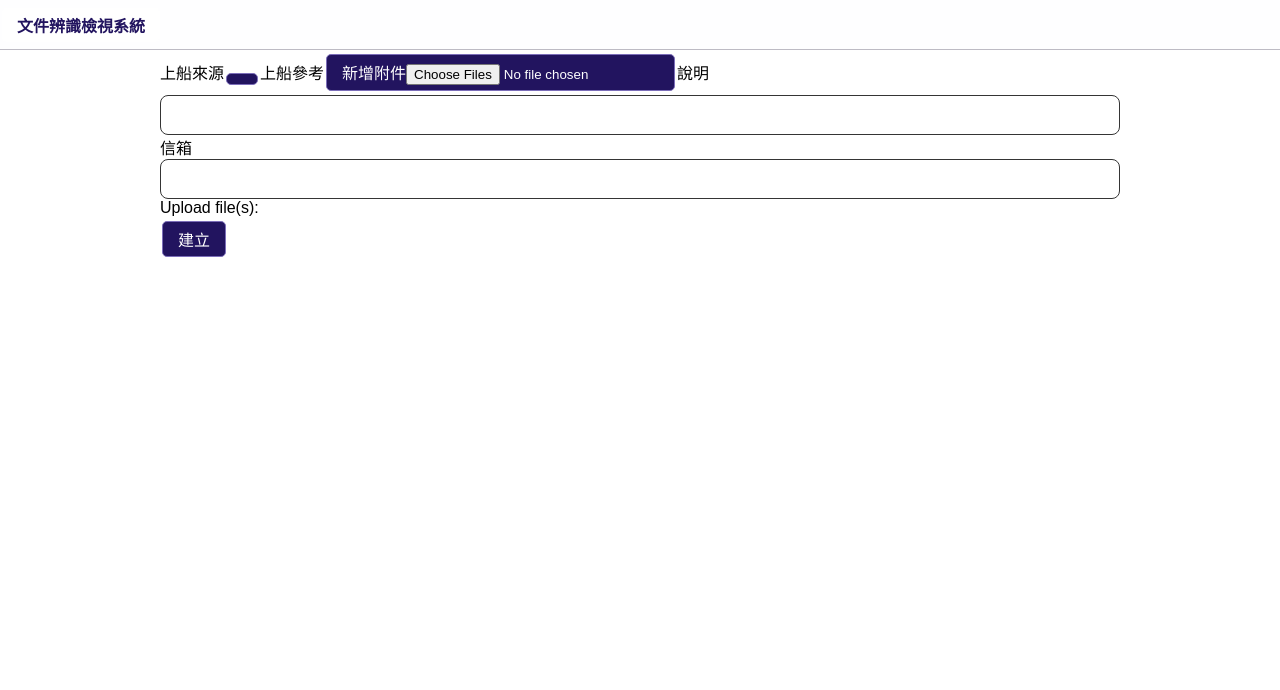
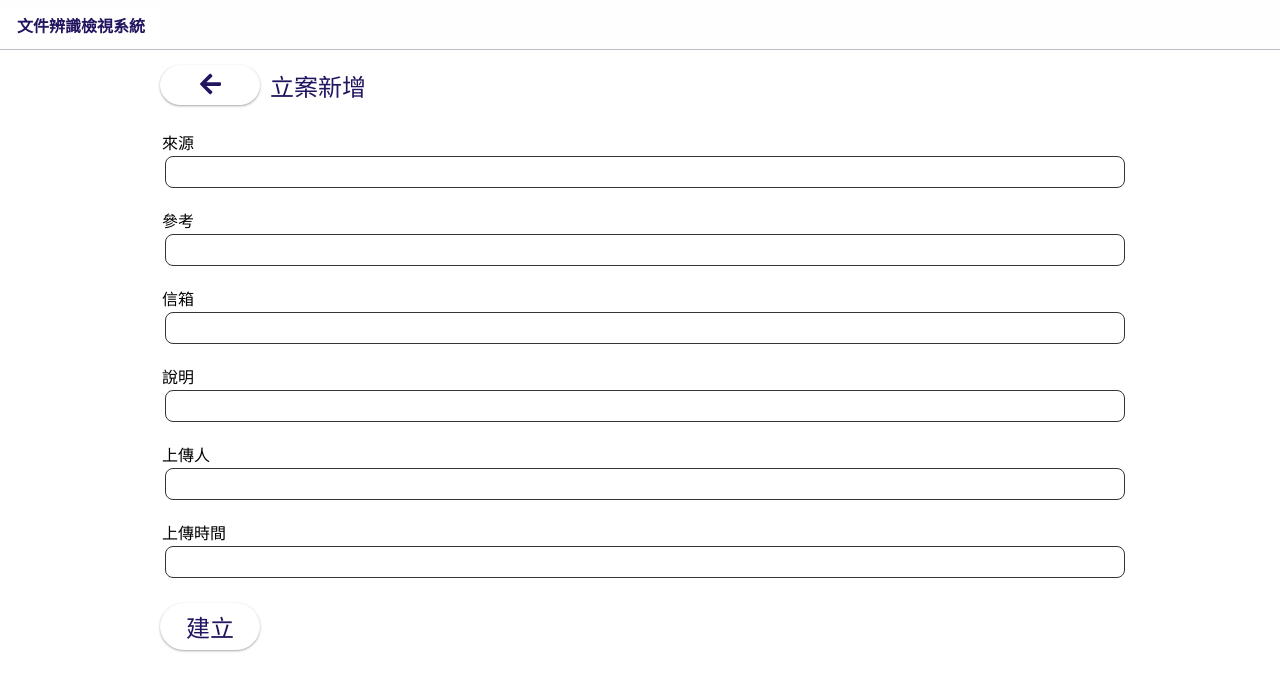
Before and after one commit to ichexernest/canvas-control, a React (Create React App) app: page /CreateNew in a window 1280 px wide. Shown: the top 690 px of the page. Built offline with nearby package versions, Linux system fonts and the light colour scheme.

Commit message:
error handle

```diff
--- a/src/GlobalStyle.js
+++ b/src/GlobalStyle.js
@@ -16,6 +16,7 @@ export const GlobalStyle = createGlobalStyle`
     --listActionColor:rgb(219, 216, 232);
     --btnActionColor:rgb(126, 109, 199);
     --btnDisabledColor:rgb(163, 159, 179);
+    --tableActionColor:rgba(34, 20, 95, .2);
     --bgMaskColor: #dddddd;
     --bgError: rgb(242, 102, 102);
     --bgSuccess:rgb(0, 196, 10);
@@ -68,6 +69,9 @@ body{
             user-select:none;
             cursor: pointer;
         }
+        .d-none{
+            background-color: var(--primary);
+        }
     }
     li{
         position: relative;
--- a/src/components/CreateNew.js
+++ b/src/components/CreateNew.js
@@ -1,6 +1,8 @@
 import styled from "styled-components";
+import { FontAwesomeIcon } from '@fortawesome/react-fontawesome'
+import { faArrowLeft } from '@fortawesome/free-solid-svg-icons'
 import { React, useEffect, useState, useRef } from "react";
-const useForceUpdate = () => useState()[1];
+import { Link } from 'react-router-dom';
 const CreateNew = () => {
     const Wrapper = styled.div`
         max-height: 92vh;
@@ -9,51 +11,31 @@ const CreateNew = () => {
         margin:0 auto;
         display: flex;
         flex-direction: column;
+
     `;
-    const InputContent = styled.div`
-    position: relative;
-    max-width: var(--maxWidth);
-    width: 100%;
-    height: 40px;
-    border-radius: 8px;
-    border:1px solid var(--medGrey);
+    const InputLabel = styled.span`
+
+    margin:10px 2px 2px;
+
+`;
+    const NewBtn = styled.button`
     background-color: var(--white);
-    color: var(--darkGrey);
-    input{
-        font-size: var(--fontMed);
-        position: absolute;
-        left: 0;
-        margin:8px 0;
-        padding: 0 0 0 10px;
-        border: 0;
-        width: 95%;
-        background: transparent;
-        height: 25px;
-        color: var(--darkGrey);
-        :focus{
-        outline:none;
-        }
-    }
-    :focus-within{
-        border: 2px solid var(--btnActionColor);
-        box-shadow:  0 0 3px var(--listActionColor), 0 0 5px var(--listActionColor);
-    }
-    `;
-    const Button = styled.button`
-    background-color: rgb(34, 20, 95);
-    border: 1px solid rgb(124, 110, 185);
-    color: white;
-    padding: 5px 15px;
+    border: 1px solid var(--white);
+    box-shadow: 0 1px 3px rgba(0,0,0,0.12), 0 1px 2px rgba(0,0,0,0.24);
+    transition: all 0.3s cubic-bezier(.25,.8,.25,1);
+    color: var(--primary);
+    padding: 5px 25px;
     text-align: center;
     text-decoration: none;
     display: inline-block;
-    font-size: 16px;
-    margin: 4px 2px;
+    font-size: var(--fontBig);
+    margin: 15px 0px;
+    width:100px;
     transition-duration: 0.4s;
     cursor: pointer;
-    border-radius: 5px;
+    border-radius: 50px;
     :hover{
-        background-color: var(--btnActionColor);
+        box-shadow: 0 3px 6px rgba(0,0,0,0.16), 0 3px 6px rgba(0,0,0,0.23);
     }
     [disabled=disabled], :disabled {
         background-color: var(--btnDisabledColor);
@@ -63,102 +45,105 @@ const CreateNew = () => {
         }
     }
 `;
-    const fileInput = useRef(null);
-    const forceUpdate = useForceUpdate();
-
-    useEffect(e => {
-        window.addEventListener("keyup", clickFileInput);
-        return () => window.removeEventListener("keyup", clickFileInput);
-    });
-
-    function clickFileInput(e) {
-        if (fileInput.current.nextSibling.contains(document.activeElement)) {
-            // Bind space to trigger clicking of the button when focused
-            if (e.keyCode === 32) {
-                fileInput.current.click();
+const Title =styled.div`
+font-size: var(--fontBig);
+color: var(--primary);
+margin: auto 10px;
+`;
+    const InputContent = styled.div`
+    position: relative;
+    max-width: var(--maxWidth);
+    height: 32px;
+    width: 100%;
+    margin: 0 5px 10px;
+    border-radius: 8px;
+    border:1px solid var(--medGrey);
+    background-color: var(--white);
+    color: var(--darkGrey);
+    .icon{
+        position: absolute;
+        right: 14px;
+        background-color: var(--white);
+        border-radius:50px;
+        top:2px;
+        width: 25px;
+        height:25px;
+        padding:5px;
+        color: var(--primary);
+        z-index:100;
+        pointer-events: none;
+        :hover{
+            background-color: var(--primary);
+            color: var(--primary);
         }
     }
+    input{
+        font-size: var(--fontSmall);
+        position: absolute;
+        left: 0px;
+        margin: 6px 0;
+        padding: 0 0 0 20px;
+        border: 0;
+        width: 95%;
+        background: transparent;
+        height: 20px;
+        color: var(--darkGrey);
+        :focus{
+        outline:none;
     }
-
-    function onSubmit(e) {
-        e.preventDefault();
-        const data = new FormData(fileInput.current.files);
     }
-
-    function fileNames() {
-        const { current } = fileInput;
-
-        if (current && current.files.length > 0) {
-            let messages = [];
-            for (let file of current.files) {
-                messages = messages.concat(<p key={file.name}>{file.name}</p>);
-            }
-            return messages;
-        }
-        return null;
-    }
+    `;
     return (
+        <>
+            <form>
                 <Wrapper>
-            <form onSubmit={onSubmit}>
-                <span>
-                    上船來源
-                </span>
-                <Button>
-                    <input
-                        type="file"
-                        ref={fileInput}
-                        // The onChange should trigger updates whenever
-                        // the value changes?
-                        // Try to select a file, then try selecting another one.
-                        onChange={forceUpdate}
-                        style={{ display: "none" }}
-                        component="label"
-                        multiple
-                    />
-                </Button>
-                <span>
-                    上船參考
-                </span>
-                <Button>
-                    新增附件
-                    <input
-                        id="file"
-                        type="file"
-                        ref={fileInput}
-                        // The onChange should trigger updates whenever
-                        // the value changes?
-                        // Try to select a file, then try selecting another one.
-                        onChange={forceUpdate}
-                        component="label"
-                        multiple
-                    />
-                </Button>
-                <span>
-                    說明
-                </span>
+                    <div style={{ display: 'flex' }}>
+                        <Link to='/'>
+                            <NewBtn><FontAwesomeIcon className="icon" icon={faArrowLeft} /></NewBtn>
+                        </Link >
+                        <Title>立案新增</Title>
+                    </div>
+                    <InputLabel>來源</InputLabel>
                     <InputContent>
                         <input
                             type='text'
                         />
                     </InputContent>
-                <span>
-                    信箱
-                </span>
+                    <InputLabel>參考</InputLabel>
                     <InputContent>
                         <input
                             type='text'
                         />
                     </InputContent>
-                <label htmlFor="file">
-                    <span tabIndex="0" role="button" aria-controls="filename">
-                        Upload file(s):{" "}
-                    </span>
-                </label>
-                {fileNames()}
-                <br />
-                <Button type="submit">建立</Button>
+                    <InputLabel>信箱</InputLabel>
+                    <InputContent>
+                        <input
+                            type='text'
+                        />
+                    </InputContent>
+                    <InputLabel>說明</InputLabel>
+                    <InputContent>
+                        <input
+                            type='text'
+                        />
+                    </InputContent>
+                    <InputLabel>上傳人</InputLabel>
+                    <InputContent>
+                        <input
+                            type='text'
+                        />
+                    </InputContent>
+                    <InputLabel>上傳時間</InputLabel>
+                    <InputContent>
+                        <input
+                            type='text'
+                        />
+                    </InputContent>
+                    <NewBtn type="submit">建立</NewBtn>
+
+                </Wrapper>
             </form>
-        </Wrapper>
+        </>
     );
 }
 
--- a/src/components/Detail.js
+++ b/src/components/Detail.js
@@ -4,6 +4,7 @@ import { React, useEffect, useState } from "react";
 //import Sidebar from "./Sidebar";
 import { FontAwesomeIcon } from '@fortawesome/react-fontawesome'
 import { faSpinner} from '@fortawesome/free-solid-svg-icons'
+import { useNavigate } from 'react-router-dom';
 import classNames from 'classnames';
 import ContentArea from "./ContentArea";
 //import API from '../API';
@@ -48,10 +49,14 @@ color:var(--primary);
     const { caseNo,createDTime } = useParams();
     const [activePageId, setActivePageId] = useState(0); //active ocr area
     const [pages, setPages] = useState(null); //main data
+    const navigate = useNavigate();
+
     useEffect(() => {
         fetchPageList();
     }, [])
-
+    const back = ()=>{
+        navigate(-1);
+    }
     const fetchPageList = () => {
         console.log(`here gets caseNo: ${caseNo} & createDTime: ${createDTime}`);
         fetch(
@@ -69,33 +74,19 @@ color:var(--primary);
             }).then((response) => response.json())
             .then((data) => {
                 // response in data
-                console.log(JSON.parse(data.d));
-                setPages(JSON.parse(data.d));
+                console.log(`data d parsr ::${JSON.parse(data.d).length}::: ${JSON.stringify(data.d)}`);
+                if(JSON.parse(data.d).length==0 ||JSON.parse(data.d) == null){
+                    alert(`no page data`);
+                    back();
+                }else{
+                    setPages(JSON.parse(data.d));
+                }
+
             }).catch((error) => {
                 //handle your error
+                alert(`fetch failed : ${error}`);
+                back();
             });
-            // const responseData = {
-            //     "fileName": "Case08統一藥品自我檢測驗孕盤_紙盒",
-            //     "pageSize": 3,
-            //     "pages": [
-            //         {
-            //             "page": 1,
-            //             "filePathSets": "https://www.yunchun.com.tw/upload/20191017113153s1agd1.png",
-            //         },
-            //         {
-            //             "page": 2,
-            //             "filePathSets": "https://www.yunchun.com.tw/upload/20191017113153s1agd1.png",
-            //         },
-            //         {
-            //             "page": 3,
-            //             "filePathSets": "https://www.yunchun.com.tw/upload/20191017113153s1agd1.png",
-            //         },
-            //         {
-            //             "page": 4,
-            //             "filePathSets": "https://www.yunchun.com.tw/upload/20191017113153s1agd1.png",
-            //         },
-            //     ]
-            // };
     };
 
     const handleSelectTarget = (i) => {
--- a/src/components/MTable/MTable.styles.js
+++ b/src/components/MTable/MTable.styles.js
@@ -15,7 +15,10 @@ table {
     tr {
         background-color:#e9e9e9;
         &:nth-of-type(odd){
-            background: #ffffff;
+            background: var(--white);
+        }
+        :hover{
+            background: var(--tableActionColor);
         }
         :last-child {
         td {
```
Also changed, not shown: src/components/ContentArea/index.js (+15 -29 lines). Lines whose indentation alone changed are shown as unchanged.
